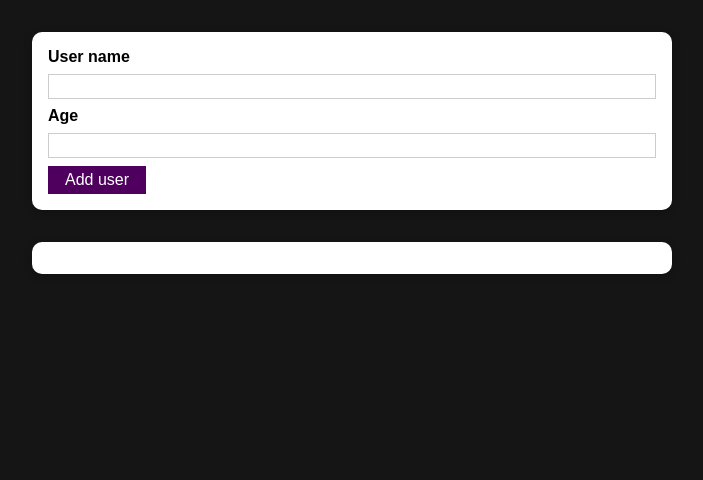
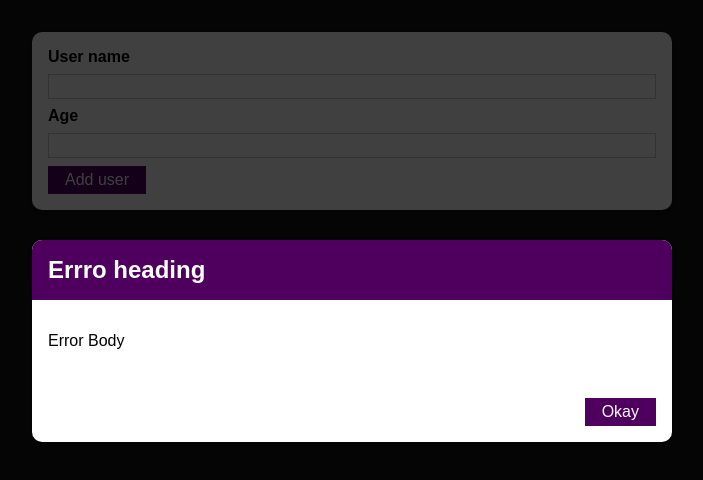
Before and after one commit to waqas44/ProjectTestReact, a React (Create React App) app: page / in a window 1280 px wide. Shown: the top 480 px of the page, without its empty margins (288-991 px from the left). Built offline with nearby package versions, Linux system fonts and the light colour scheme.

Commit message:
Error message empty box added

```diff
--- /dev/null
+++ b/src/components/UI/ErrorModal.js
@@ -0,0 +1,26 @@
+import React from 'react';
+
+import Card from './Card';
+import Button from './Button';
+import classes from './ErrorModal.module.css';
+
+const ErrorModal = (props) => {
+  return (
+    <div>
+      <div className={classes.backdrop} />
+      <Card className={classes.modal}>
+        <header className={classes.header}>
+          <h2>{props.title}</h2>
+        </header>
+        <div className={classes.content}>
+          <p>{props.message}</p>
+        </div>
+        <footer className={classes.actions}>
+          <Button>Okay</Button>
+        </footer>
+      </Card>
+    </div>
+  );
+};
+
+export default ErrorModal;
--- /dev/null
+++ b/src/components/UI/ErrorModal.module.css
@@ -0,0 +1,45 @@
+.backdrop {
+  position: fixed;
+  top: 0;
+  left: 0;
+  width: 100%;
+  height: 100vh;
+  z-index: 10;
+  background: rgba(0, 0, 0, 0.75);
+}
+
+.modal {
+  position: fixed;
+  top: 30vh;
+  left: 10%;
+  width: 80%;
+  z-index: 100;
+  overflow: hidden;
+}
+
+.header {
+  background: #4f005f;
+  padding: 1rem;
+}
+
+.header h2 {
+  margin: 0;
+  color: white;
+}
+
+.content {
+  padding: 1rem;
+}
+
+.actions {
+  padding: 1rem;
+  display: flex;
+  justify-content: flex-end;
+}
+
+@media (min-width: 768px) {
+  .modal {
+    left: calc(50% - 20rem);
+    width: 40rem;
+  }
+}
--- a/src/components/Users/Adduser.js
+++ b/src/components/Users/Adduser.js
@@ -3,7 +3,7 @@
 
 import classes from './Adduser.module.css';
 import Button from "../UI/Button";
-
+import ErrorModal from "../UI/ErrorModal";
 
 
 
@@ -46,7 +46,8 @@
     };
 
     return (
-
+        <div >
+            <ErrorModal title="Errro heading" message="Error Body" />
             <Card className={classes.input}>
 
                 <form onSubmit={submitClickHandler}>
@@ -59,7 +60,7 @@
 
             </Card>
 
-
+        </div>
 
     );
 
```
Lines whose indentation alone changed are shown as unchanged.
